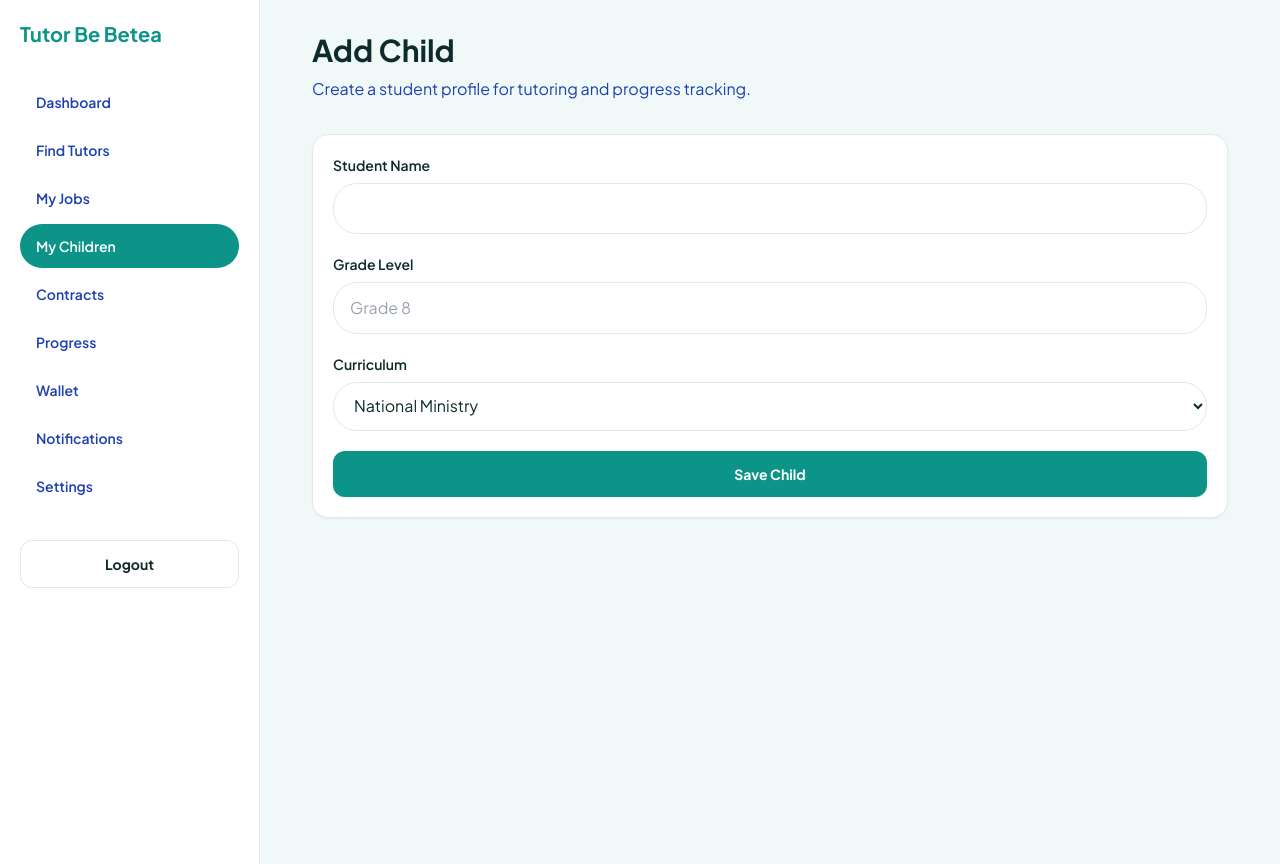
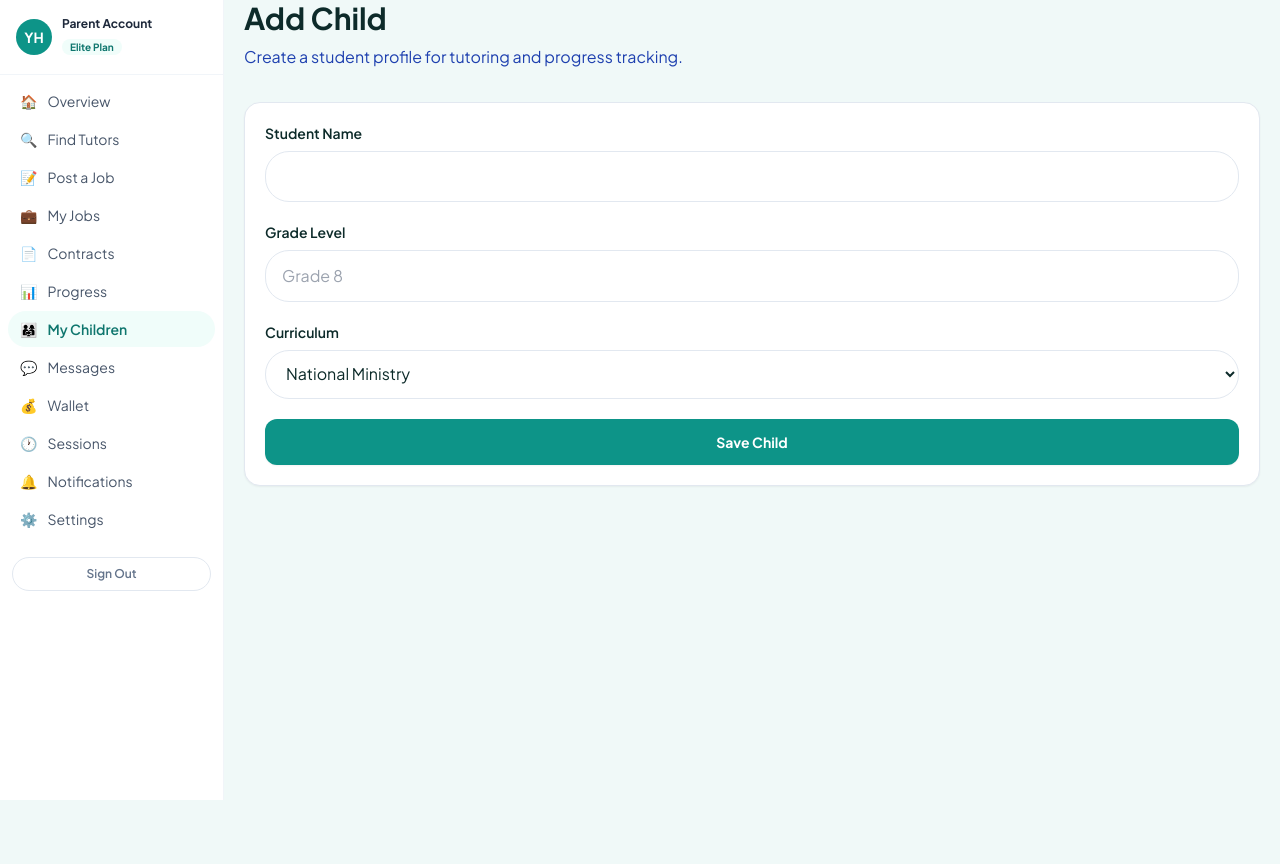
Before and after one commit to Zeordi/tutor-be-betea, a Next.js app in the folder apps/web/: page /parent/children/add in a window 1280 px wide. After the commit the page ends 800 px from the top, so only its background shows below. Built offline with nearby package versions, Linux system fonts and the light colour scheme; sample sign-in values are in the browser's storage.

Commit message:
Update layout.tsx

```diff
--- a/apps/web/app/parent/layout.tsx
+++ b/apps/web/app/parent/layout.tsx
@@ -3,21 +3,27 @@
 import Link from "next/link";
 import { usePathname, useRouter } from "next/navigation";
 import { useEffect, useState } from "react";
-import { clearToken, getToken } from "@/lib/api";
 
-const navItems = [
-  { href: "/parent", label: "Dashboard" },
-  { href: "/parent/tutors", label: "Find Tutors" },
-  { href: "/parent/jobs", label: "My Jobs" },
-  { href: "/parent/children", label: "My Children" },
-  { href: "/parent/contracts", label: "Contracts" },
-  { href: "/parent/progress", label: "Progress" },
-  { href: "/parent/wallet", label: "Wallet" },
-  { href: "/parent/notifications", label: "Notifications" },
-  { href: "/parent/settings", label: "Settings" },
+const SECTIONS = [
+  { href: "/parent", label: "Overview", icon: "🏠" },
+  { href: "/parent/tutors", label: "Find Tutors", icon: "🔍" },
+  { href: "/parent/jobs/create", label: "Post a Job", icon: "📝" },
+  { href: "/parent/jobs", label: "My Jobs", icon: "💼" },
+  { href: "/parent/contracts", label: "Contracts", icon: "📄" },
+  { href: "/parent/progress", label: "Progress", icon: "📊" },
+  { href: "/parent/children", label: "My Children", icon: "👨‍👩‍👧" },
+  { href: "/parent/chat", label: "Messages", icon: "💬" },
+  { href: "/parent/wallet", label: "Wallet", icon: "💰" },
+  { href: "/parent/sessions", label: "Sessions", icon: "🕐" },
+  { href: "/parent/notifications", label: "Notifications", icon: "🔔" },
+  { href: "/parent/settings", label: "Settings", icon: "⚙️" },
 ];
 
-export default function ParentLayout({ children }: { children: React.ReactNode }) {
+export default function ParentLayout({
+  children,
+}: {
+  children: React.ReactNode;
+}) {
   const pathname = usePathname();
   const router = useRouter();
   const [ready, setReady] = useState(false);
@@ -33,53 +39,64 @@ export default function ParentLayout({ children }: { children: React.ReactNode }
 
   if (!ready) {
     return (
-      <main className="min-h-screen flex items-center justify-center">
-        <p className="text-[var(--secondary)]">Checking authentication...</p>
-      </main>
+      <div className="flex min-h-screen items-center justify-center bg-slate-50 dark:bg-[#0A1628]">
+        <p className="text-slate-500">Checking authentication...</p>
+      </div>
     );
   }
 
   return (
-    <div className="min-h-screen grid grid-cols-1 lg:grid-cols-[260px_1fr] bg-[var(--background)]">
-      <aside className="border-r border-[var(--border)] bg-[var(--surface)] p-5">
-        <div className="text-xl font-bold text-[var(--primary)] mb-8">
-          Tutor Be Betea
+    <div className="flex min-h-screen bg-slate-50 dark:bg-[#0A1628]">
+      <aside className="hidden w-56 flex-shrink-0 overflow-y-auto border-r border-slate-100 bg-white dark:border-slate-800 dark:bg-[#112240] md:block">
+        <div className="border-b border-slate-100 p-4 dark:border-slate-800">
+          <div className="flex items-center gap-2.5">
+            <div className="flex h-9 w-9 items-center justify-center rounded-xl bg-teal-600 text-sm font-bold text-white">
+              YH
             </div>
-
-        <nav className="space-y-1">
-          {navItems.map((item) => {
+            <div>
+              <p className="text-xs font-bold text-slate-800 dark:text-white">
+                Parent Account
+              </p>
+              <span className="rounded-full bg-teal-50 px-2 py-0.5 text-[10px] font-bold text-teal-700 dark:bg-teal-900/30 dark:text-teal-300">
+                Elite Plan
+              </span>
+            </div>
+          </div>
+        </div>
+        <nav className="space-y-0.5 p-2">
+          {SECTIONS.map((s) => {
             const active =
-              pathname === item.href ||
-              (item.href !== "/parent" && pathname.startsWith(item.href));
-
+              pathname === s.href ||
+              (s.href !== "/parent" && pathname.startsWith(s.href));
             return (
               <Link
-                key={item.href}
-                href={item.href}
-                className={`block rounded-xl px-4 py-3 text-sm font-semibold transition ${
+                key={s.href}
+                href={s.href}
+                className={`flex w-full items-center gap-2.5 rounded-xl px-3 py-2 text-left text-sm transition-all ${
                   active
-                    ? "bg-[var(--primary)] text-white"
-                    : "text-[var(--secondary)] hover:bg-[var(--surface-2)]"
+                    ? "bg-teal-50 font-semibold text-teal-700 dark:bg-teal-900/30 dark:text-teal-300"
+                    : "text-slate-600 hover:bg-slate-50 dark:text-slate-400 dark:hover:bg-slate-800/50"
                 }`}
               >
-                {item.label}
+                <span>{s.icon}</span>
+                <span>{s.label}</span>
               </Link>
             );
           })}
         </nav>
-
+        <div className="p-3">
           <button
             onClick={() => {
               localStorage.removeItem("token");
               router.push("/login");
             }}
-          className="btn btn-secondary w-full mt-8"
+            className="w-full rounded-xl border border-slate-200 py-2 text-xs font-semibold text-slate-500 dark:border-slate-700"
           >
-          Logout
+            Sign Out
           </button>
+        </div>
       </aside>
-
-      <main className="p-6 md:p-8">{children}</main>
+      <main className="flex-1 overflow-y-auto">{children}</main>
     </div>
   );
 }
```
Lines whose indentation alone changed are shown as unchanged.
